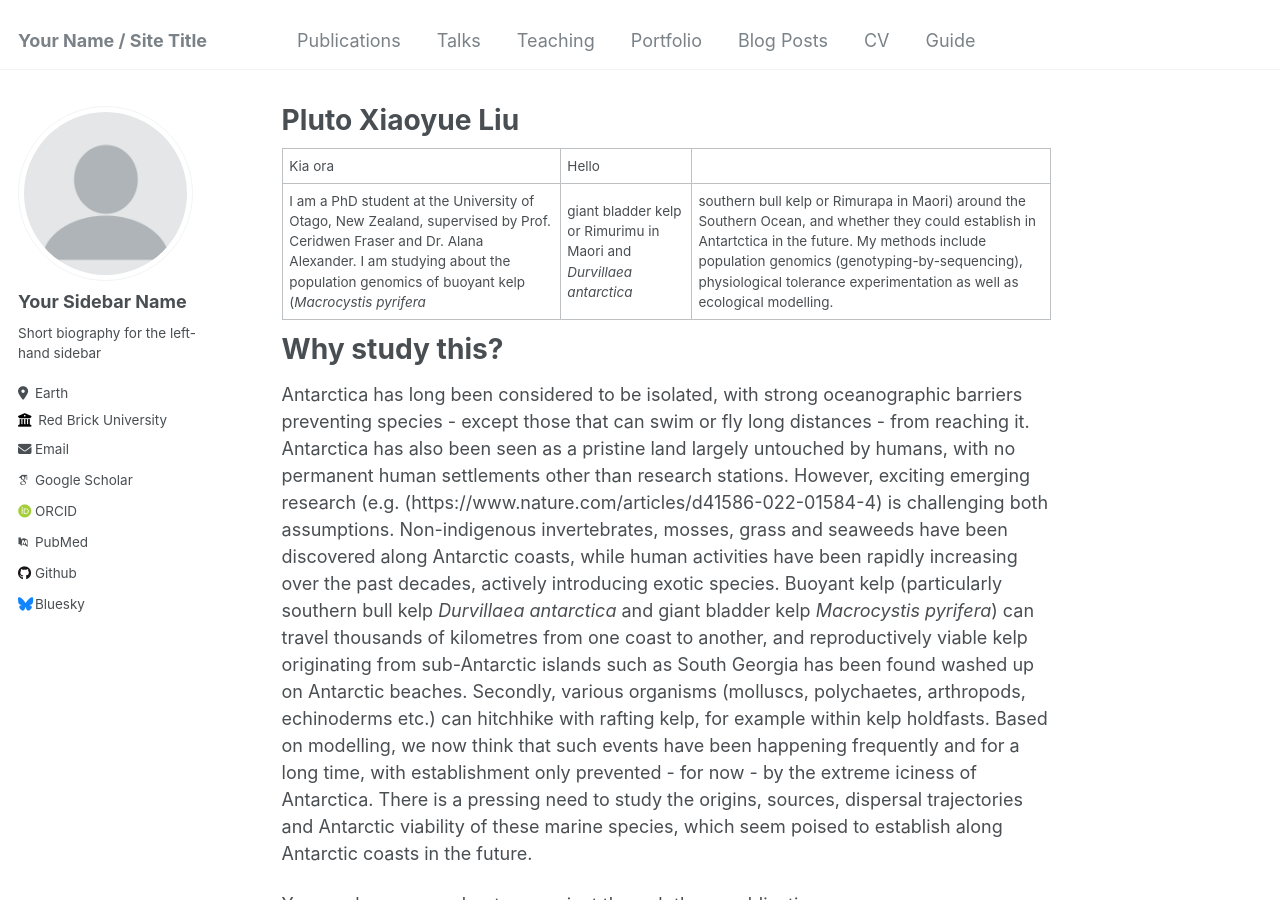
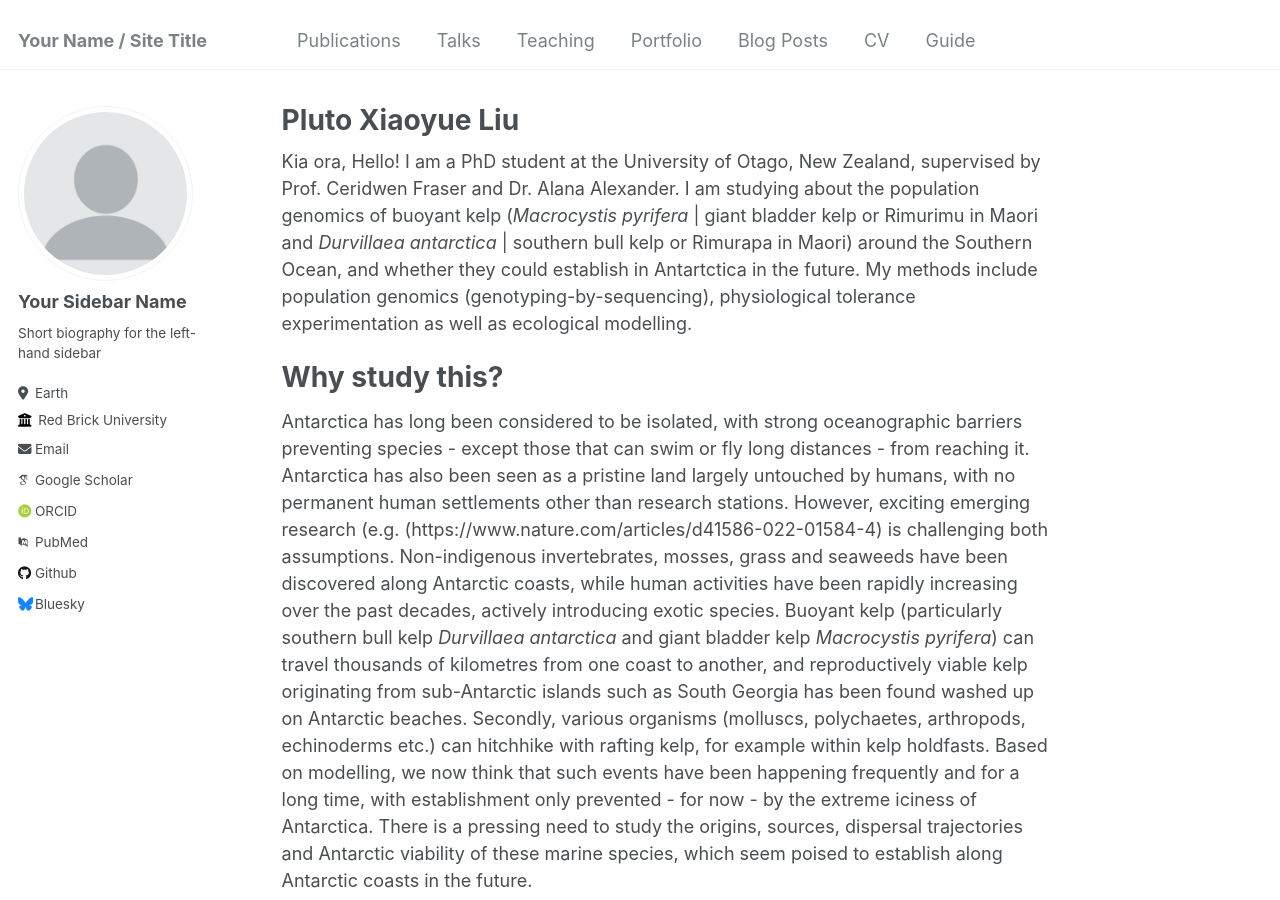
Before and after one commit to PlutoXLiu/PlutoXLiu.github.io, a Jekyll site: the page built from _pages/about.md, in a window 1280 px wide and 900 px high. Built offline with Jekyll 4.4.1, drawn with Linux system fonts in a browser that asks for light colours; some web fonts are replaced.

```diff
--- a/_pages/about.md
+++ b/_pages/about.md
@@ -7,7 +7,7 @@ redirect_from:
   - /about.html
 ---
 
-Kia ora | Hello
+Kia ora, Hello!
 I am a PhD student at the University of Otago, New Zealand, supervised by Prof. Ceridwen Fraser and Dr. Alana Alexander. I am studying about the population genomics of buoyant kelp (*Macrocystis pyrifera* | giant bladder kelp or Rimurimu in Maori and *Durvillaea antarctica* | southern bull kelp or Rimurapa in Maori) around the Southern Ocean, and whether they could establish in Antartctica in the future. My methods include population genomics (genotyping-by-sequencing), physiological tolerance experimentation as well as ecological modelling.
 
 Why study this?
```
